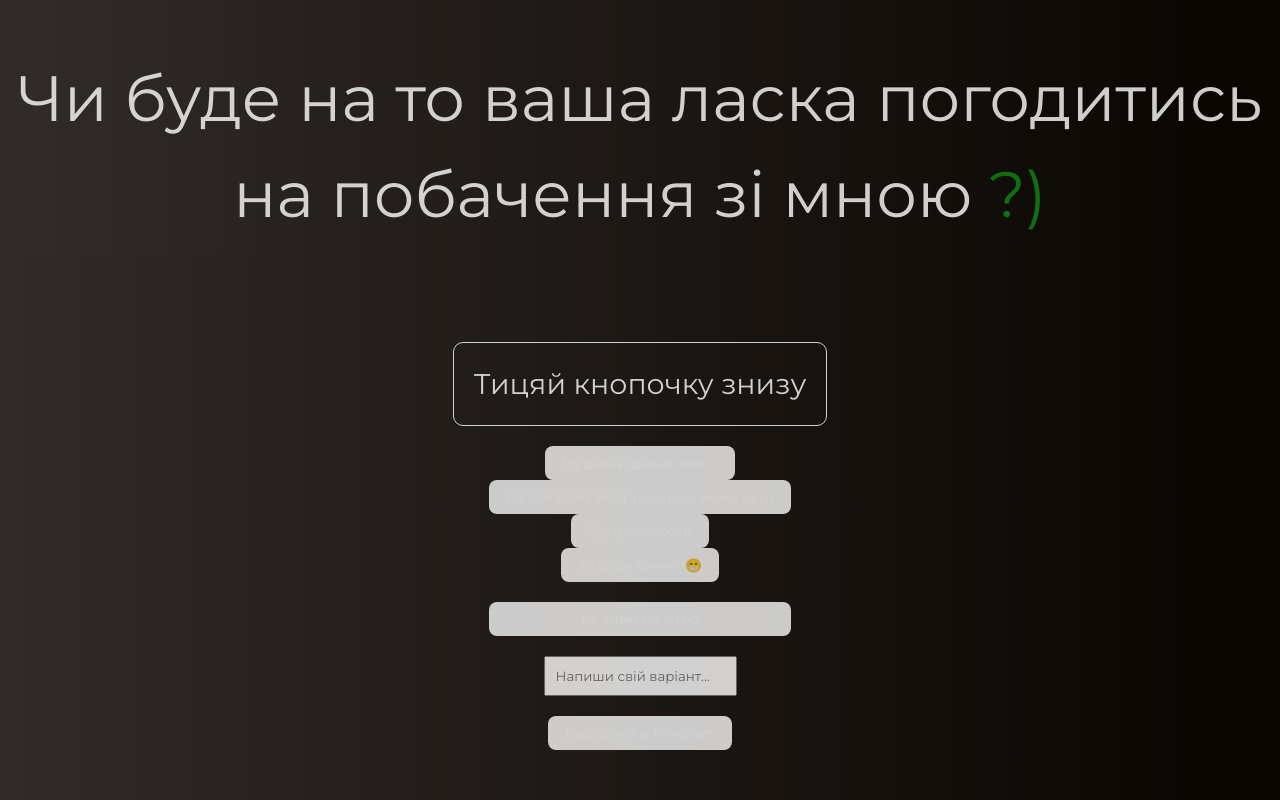
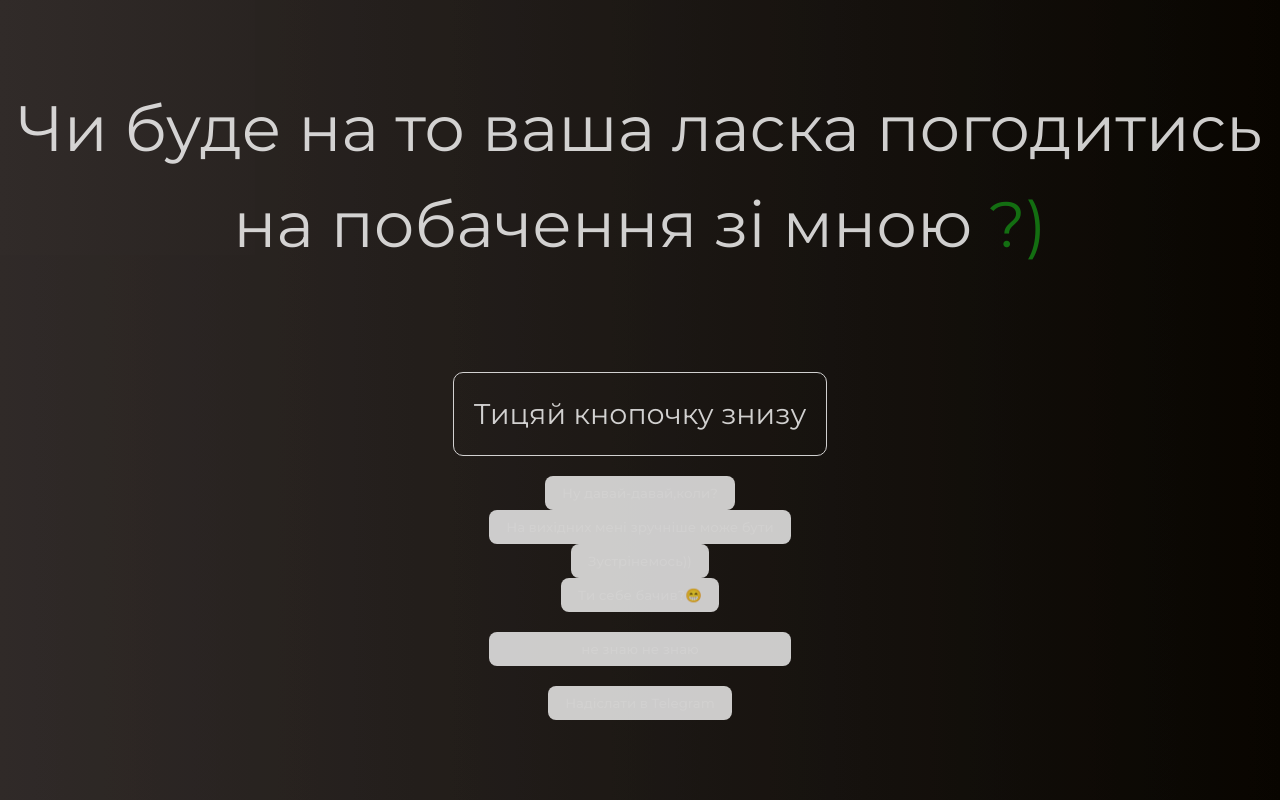
Before and after one commit to VladyslavSmahin/greeting, a React (Vite) app: page / in a window 1280 px wide. Built offline with nearby package versions, Linux system fonts and the light colour scheme.

Commit message:
4 commit

```diff
--- a/src/App.jsx
+++ b/src/App.jsx
@@ -110,13 +110,6 @@ export default function App() {
                         <button className="button-small" onClick={() => handleAndConfirm("не знаю, а може знаю )))))")}>не знаю не знаю</button>
                         {/* Кастомное сообщение */}
                         <div className="send-box">
-                            <input
-                                className="send-input"
-                                type="text"
-                                placeholder="Напиши свій варіант…"
-                                value={customText}
-                                onChange={(e) => setCustomText(e.target.value)}
-                            />
                             <button
                                 className="send-btn"
                                 onClick={() => handleAndConfirm(customText)}
```
